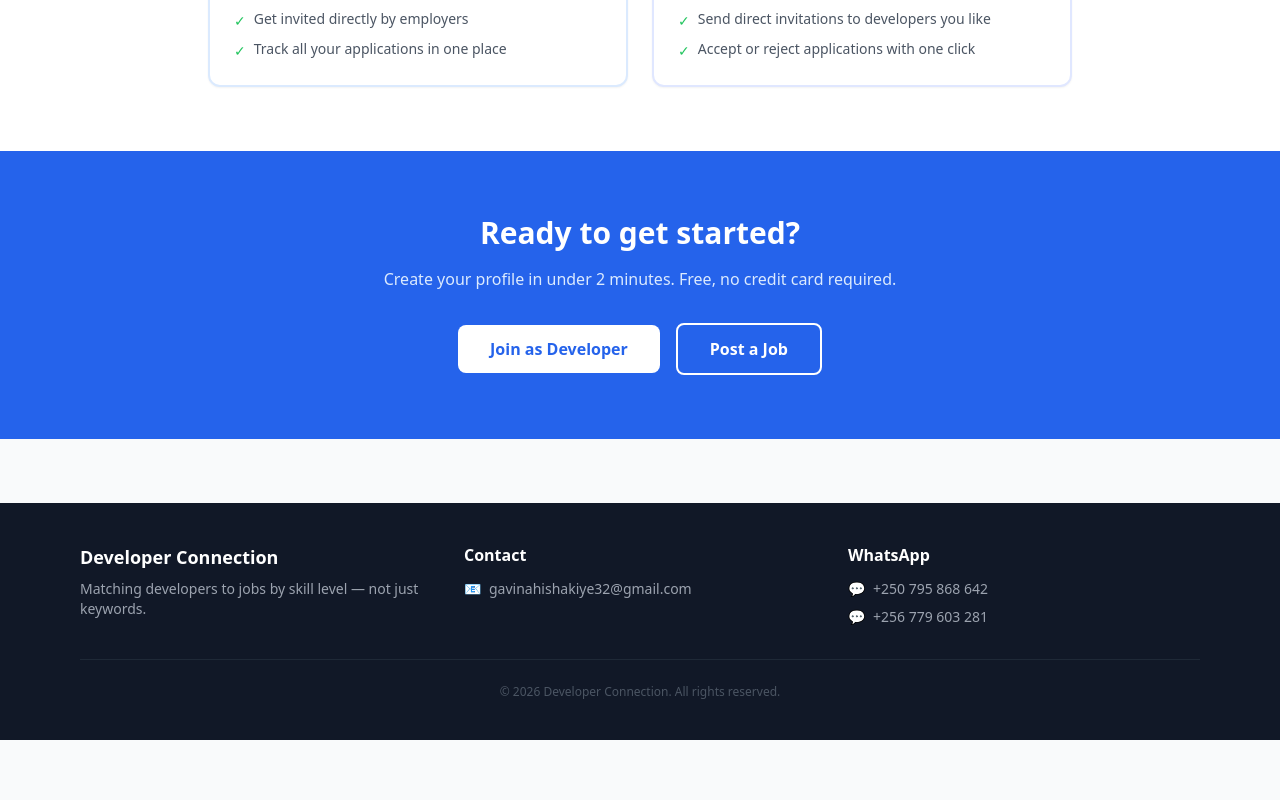
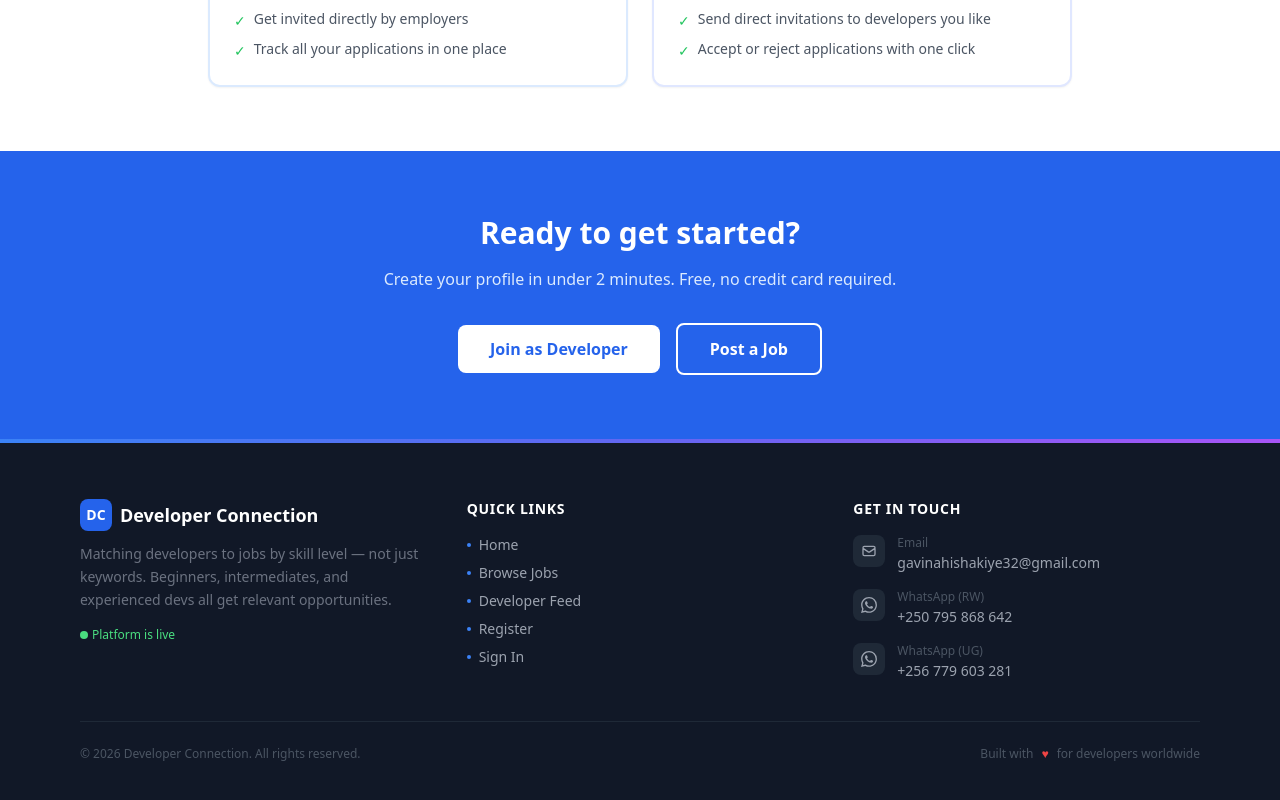
Before and after one commit to gavinahishakiye32-spec/Developer-connection, a React (Vite) app in the folder client/: page / in a window 1280 px wide. Shown: the part 1875-2675 px from the top of the page. Before the commit the page ends 2615 px from the top, so only its background shows below. Built offline with nearby package versions, Linux system fonts and the light colour scheme; no server answers.

Commit message:
Redesign footer with WhatsApp SVG icons, gradient accent, quick links

```diff
--- a/client/src/components/Footer.jsx
+++ b/client/src/components/Footer.jsx
@@ -1,59 +1,129 @@
 export default function Footer() {
   return (
-    <footer className="bg-gray-900 text-gray-400 py-10 mt-16">
-      <div className="max-w-6xl mx-auto px-4">
-        <div className="grid md:grid-cols-3 gap-8 mb-8">
+    <footer className="bg-gray-900 text-gray-400">
+      {/* Top accent bar */}
+      <div className="h-1 bg-gradient-to-r from-blue-500 via-indigo-500 to-purple-500" />
+
+      <div className="max-w-6xl mx-auto px-4 py-14">
+        <div className="grid md:grid-cols-3 gap-10 mb-10">
+
           {/* Brand */}
           <div>
-            <h3 className="text-white font-bold text-lg mb-2">Developer Connection</h3>
-            <p className="text-sm">Matching developers to jobs by skill level — not just keywords.</p>
+            <div className="flex items-center gap-2 mb-3">
+              <div className="w-8 h-8 bg-blue-600 rounded-lg flex items-center justify-center text-white font-bold text-sm">
+                DC
+              </div>
+              <span className="text-white font-bold text-lg">Developer Connection</span>
+            </div>
+            <p className="text-sm leading-relaxed text-gray-500">
+              Matching developers to jobs by skill level — not just keywords. Beginners, intermediates, and experienced devs all get relevant opportunities.
+            </p>
+            <div className="mt-4 flex items-center gap-1">
+              <span className="w-2 h-2 bg-green-400 rounded-full animate-pulse"></span>
+              <span className="text-xs text-green-400">Platform is live</span>
+            </div>
+          </div>
+
+          {/* Quick Links */}
+          <div>
+            <h4 className="text-white font-semibold mb-4 text-sm uppercase tracking-wider">Quick Links</h4>
+            <ul className="space-y-2 text-sm">
+              {[
+                { label: 'Home', href: '/' },
+                { label: 'Browse Jobs', href: '/jobs' },
+                { label: 'Developer Feed', href: '/feed' },
+                { label: 'Register', href: '/register' },
+                { label: 'Sign In', href: '/login' },
+              ].map((link) => (
+                <li key={link.label}>
+                  <a
+                    href={link.href}
+                    className="flex items-center gap-2 hover:text-white transition-colors group"
+                  >
+                    <span className="w-1 h-1 bg-blue-500 rounded-full group-hover:w-2 transition-all"></span>
+                    {link.label}
+                  </a>
+                </li>
+              ))}
+            </ul>
           </div>
 
           {/* Contact */}
           <div>
-            <h4 className="text-white font-semibold mb-3">Contact</h4>
-            <ul className="space-y-2 text-sm">
-              <li className="flex items-center gap-2">
-                <span>📧</span>
-                <a href="mailto:gavinahishakiye32@gmail.com" className="hover:text-white transition-colors">
-                  gavinahishakiye32@gmail.com
+            <h4 className="text-white font-semibold mb-4 text-sm uppercase tracking-wider">Get in Touch</h4>
+            <ul className="space-y-4 text-sm">
+
+              {/* Email */}
+              <li>
+                <a
+                  href="mailto:gavinahishakiye32@gmail.com"
+                  className="flex items-start gap-3 group hover:text-white transition-colors"
+                >
+                  <div className="w-8 h-8 rounded-lg bg-gray-800 group-hover:bg-blue-600 flex items-center justify-center transition-colors flex-shrink-0">
+                    <svg className="w-4 h-4 text-gray-400 group-hover:text-white transition-colors" fill="none" viewBox="0 0 24 24" stroke="currentColor">
+                      <path strokeLinecap="round" strokeLinejoin="round" strokeWidth={2} d="M3 8l7.89 5.26a2 2 0 002.22 0L21 8M5 19h14a2 2 0 002-2V7a2 2 0 00-2-2H5a2 2 0 00-2 2v10a2 2 0 002 2z" />
+                    </svg>
+                  </div>
+                  <div>
+                    <p className="text-xs text-gray-600 mb-0.5">Email</p>
+                    <p className="text-gray-400 group-hover:text-white transition-colors break-all">gavinahishakiye32@gmail.com</p>
+                  </div>
                 </a>
               </li>
-            </ul>
-          </div>
 
-          {/* WhatsApp */}
-          <div>
-            <h4 className="text-white font-semibold mb-3">WhatsApp</h4>
-            <ul className="space-y-2 text-sm">
-              <li className="flex items-center gap-2">
-                <span>💬</span>
+              {/* WhatsApp 1 */}
+              <li>
                 <a
                   href="https://wa.me/250795868642"
                   target="_blank"
                   rel="noopener noreferrer"
-                  className="hover:text-white transition-colors"
+                  className="flex items-start gap-3 group hover:text-white transition-colors"
                 >
-                  +250 795 868 642
+                  <div className="w-8 h-8 rounded-lg bg-gray-800 group-hover:bg-gray-600 flex items-center justify-center transition-colors flex-shrink-0">
+                    {/* WhatsApp SVG icon */}
+                    <svg className="w-4 h-4 text-gray-400 group-hover:text-white transition-colors" viewBox="0 0 24 24" fill="currentColor">
+                      <path d="M17.472 14.382c-.297-.149-1.758-.867-2.03-.967-.273-.099-.471-.148-.67.15-.197.297-.767.966-.94 1.164-.173.199-.347.223-.644.075-.297-.15-1.255-.463-2.39-1.475-.883-.788-1.48-1.761-1.653-2.059-.173-.297-.018-.458.13-.606.134-.133.298-.347.446-.52.149-.174.198-.298.298-.497.099-.198.05-.371-.025-.52-.075-.149-.669-1.612-.916-2.207-.242-.579-.487-.5-.669-.51-.173-.008-.371-.01-.57-.01-.198 0-.52.074-.792.372-.272.297-1.04 1.016-1.04 2.479 0 1.462 1.065 2.875 1.213 3.074.149.198 2.096 3.2 5.077 4.487.709.306 1.262.489 1.694.625.712.227 1.36.195 1.871.118.571-.085 1.758-.719 2.006-1.413.248-.694.248-1.289.173-1.413-.074-.124-.272-.198-.57-.347m-5.421 7.403h-.004a9.87 9.87 0 01-5.031-1.378l-.361-.214-3.741.982.998-3.648-.235-.374a9.86 9.86 0 01-1.51-5.26c.001-5.45 4.436-9.884 9.888-9.884 2.64 0 5.122 1.03 6.988 2.898a9.825 9.825 0 012.893 6.994c-.003 5.45-4.437 9.884-9.885 9.884m8.413-18.297A11.815 11.815 0 0012.05 0C5.495 0 .16 5.335.157 11.892c0 2.096.547 4.142 1.588 5.945L.057 24l6.305-1.654a11.882 11.882 0 005.683 1.448h.005c6.554 0 11.89-5.335 11.893-11.893a11.821 11.821 0 00-3.48-8.413z"/>
+                    </svg>
+                  </div>
+                  <div>
+                    <p className="text-xs text-gray-600 mb-0.5">WhatsApp (RW)</p>
+                    <p className="text-gray-400 group-hover:text-white transition-colors">+250 795 868 642</p>
+                  </div>
                 </a>
               </li>
-              <li className="flex items-center gap-2">
-                <span>💬</span>
+
+              {/* WhatsApp 2 */}
+              <li>
                 <a
                   href="https://wa.me/256779603281"
                   target="_blank"
                   rel="noopener noreferrer"
-                  className="hover:text-white transition-colors"
+                  className="flex items-start gap-3 group hover:text-white transition-colors"
                 >
-                  +256 779 603 281
+                  <div className="w-8 h-8 rounded-lg bg-gray-800 group-hover:bg-gray-600 flex items-center justify-center transition-colors flex-shrink-0">
+                    <svg className="w-4 h-4 text-gray-400 group-hover:text-white transition-colors" viewBox="0 0 24 24" fill="currentColor">
+                      <path d="M17.472 14.382c-.297-.149-1.758-.867-2.03-.967-.273-.099-.471-.148-.67.15-.197.297-.767.966-.94 1.164-.173.199-.347.223-.644.075-.297-.15-1.255-.463-2.39-1.475-.883-.788-1.48-1.761-1.653-2.059-.173-.297-.018-.458.13-.606.134-.133.298-.347.446-.52.149-.174.198-.298.298-.497.099-.198.05-.371-.025-.52-.075-.149-.669-1.612-.916-2.207-.242-.579-.487-.5-.669-.51-.173-.008-.371-.01-.57-.01-.198 0-.52.074-.792.372-.272.297-1.04 1.016-1.04 2.479 0 1.462 1.065 2.875 1.213 3.074.149.198 2.096 3.2 5.077 4.487.709.306 1.262.489 1.694.625.712.227 1.36.195 1.871.118.571-.085 1.758-.719 2.006-1.413.248-.694.248-1.289.173-1.413-.074-.124-.272-.198-.57-.347m-5.421 7.403h-.004a9.87 9.87 0 01-5.031-1.378l-.361-.214-3.741.982.998-3.648-.235-.374a9.86 9.86 0 01-1.51-5.26c.001-5.45 4.436-9.884 9.888-9.884 2.64 0 5.122 1.03 6.988 2.898a9.825 9.825 0 012.893 6.994c-.003 5.45-4.437 9.884-9.885 9.884m8.413-18.297A11.815 11.815 0 0012.05 0C5.495 0 .16 5.335.157 11.892c0 2.096.547 4.142 1.588 5.945L.057 24l6.305-1.654a11.882 11.882 0 005.683 1.448h.005c6.554 0 11.89-5.335 11.893-11.893a11.821 11.821 0 00-3.48-8.413z"/>
+                    </svg>
+                  </div>
+                  <div>
+                    <p className="text-xs text-gray-600 mb-0.5">WhatsApp (UG)</p>
+                    <p className="text-gray-400 group-hover:text-white transition-colors">+256 779 603 281</p>
+                  </div>
                 </a>
               </li>
+
             </ul>
           </div>
         </div>
 
-        <div className="border-t border-gray-800 pt-6 text-center text-xs text-gray-600">
-          © {new Date().getFullYear()} Developer Connection. All rights reserved.
+        {/* Divider */}
+        <div className="border-t border-gray-800 pt-6 flex flex-col md:flex-row items-center justify-between gap-3 text-xs text-gray-600">
+          <p>© {new Date().getFullYear()} Developer Connection. All rights reserved.</p>
+          <p className="flex items-center gap-1">
+            Built with
+            <span className="text-red-500 mx-1">♥</span>
+            for developers worldwide
+          </p>
         </div>
       </div>
     </footer>
```
